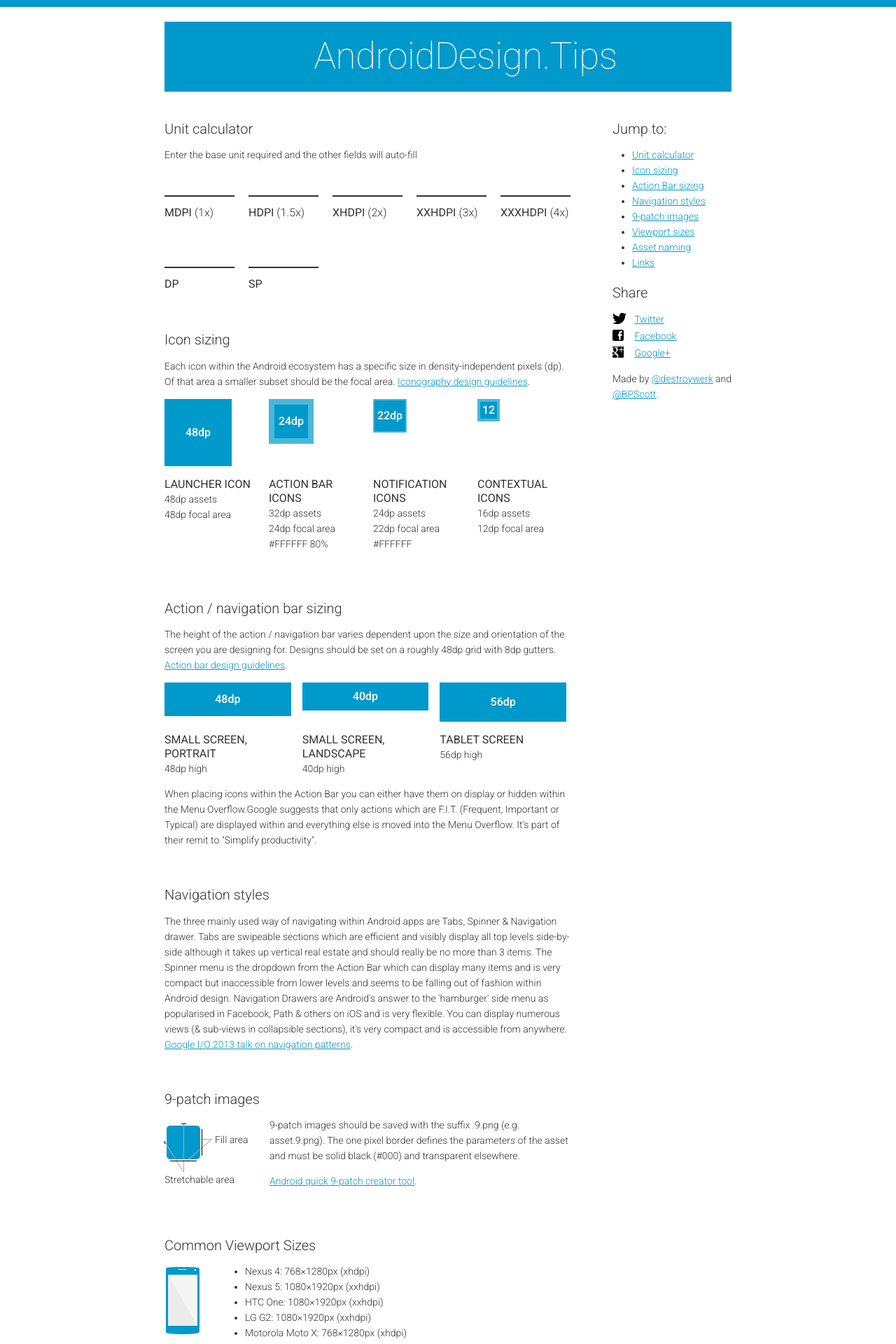
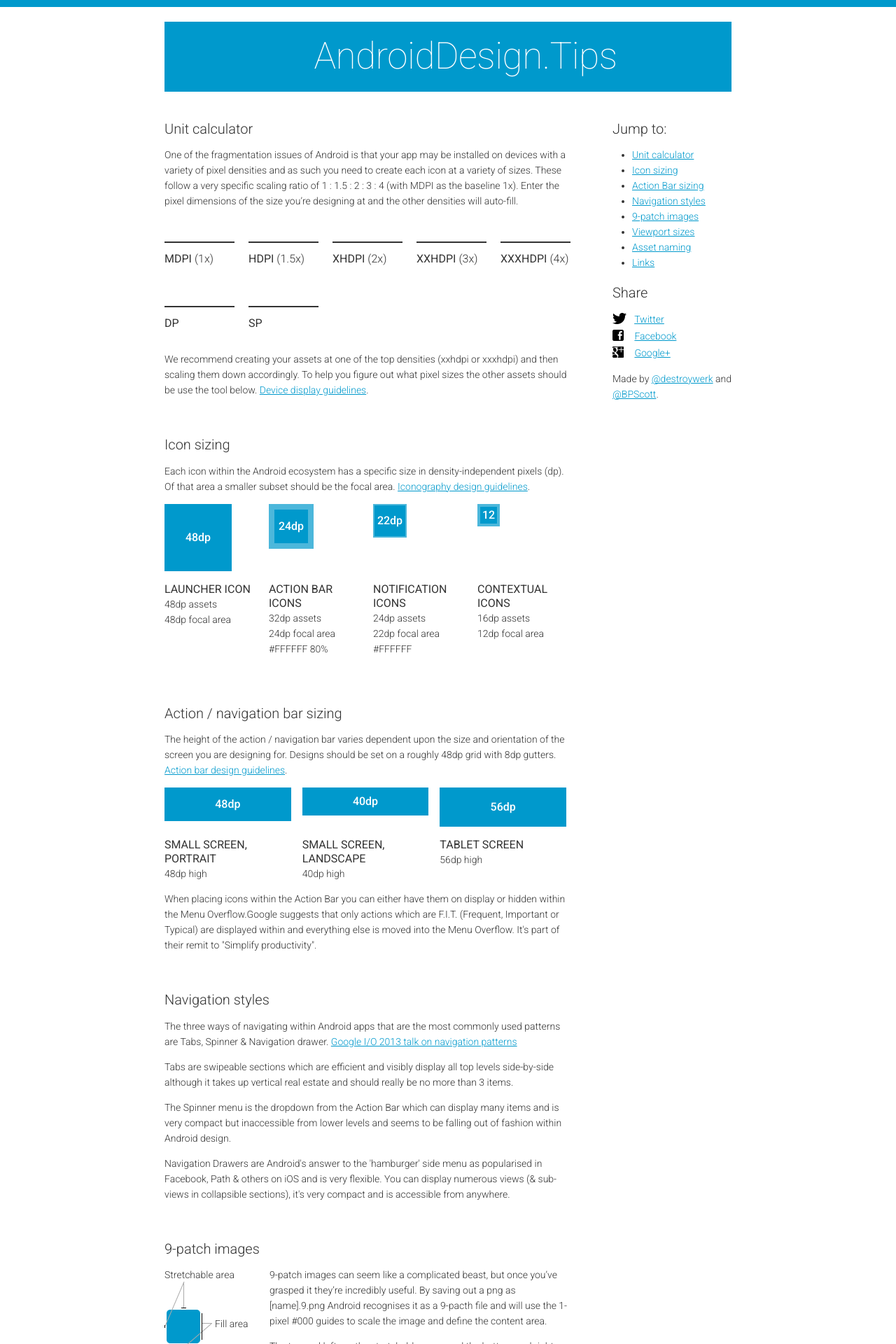
Before and after one commit to destroywerk/androiddesign.tips, a Jekyll site: the page built from index.html, in a window 1280 px wide. Shown: the top 1920 px of the page at 70% size. Built offline with Jekyll 4.4.1, drawn with Linux system fonts in a browser that asks for light colours; nearby versions of some CDN libraries; Markdown is read by kramdown in place of the engine named in the settings; some of the changed text lies outside the part shown.

Commit message:
Ch-ch-ch-ch-changes

```diff
--- a/_includes/9patch-images.html
+++ b/_includes/9patch-images.html
@@ -8,10 +8,11 @@
       <span class="nine-patch__img__stretch">Stretchable area</span>
     </div>
     <div class="nine-patch__text">
-      <p>
-        9-patch images should be saved with the suffix .9.png (e.g. asset.9.png).
-        The one pixel border defines the parameters of the asset and must be solid black (#000) and transparent elsewhere.
+      <p>9-patch images can seem like a complicated beast, but once you’ve grasped it they’re incredibly useful. By saving out a png as [name].9.png Android recognises it as a 9-pacth file and will use the 1-pixel #000 guides to scale the image and define the content area.
       </p>
+
+      <p>The top and left are the stretchable areas and the bottom and right are how to define where the content will fill. You need to bear in mind that the 1-pixel guide lines MUST be #000000 and at the edges of your image boundary and the rest of that 1px edge must be COMPLETELY transparent. Even 1 anti-aliased half pixel will cause the .9.png to fail.</p>
+
       <p><a href="http://android-ui-utils.googlecode.com/hg/asset-studio/dist/nine-patches.html">Android quick 9-patch creator tool</a>.</p>
     </div>
   </div>
--- a/_includes/asset-conventions.html
+++ b/_includes/asset-conventions.html
@@ -3,7 +3,7 @@
 
   <p>
     For your and your teams's sanity, stick to a naming convention when naming
-    your assets, based on what they represent. We suggest the following:
+    your assets, based on what they represent. <a href="http://petrnohejl.github.io/Android-Cheatsheet-For-Graphic-Designers/">Petr Nohejl</a> suggests the following:
   </p>
 
   <h3>Drawable assets</h3>
--- a/_includes/links.html
+++ b/_includes/links.html
@@ -1,5 +1,10 @@
 <div class="section" id="links">
   <h2 class="section__header">Links</h2>
+
+  <p>We highly recommend you go and read Google’s own Android guidelines which
+    do a more thorough and in-depth job of explaining all the nuances of the
+    platform. Read it. Learn it. Create.</p>
+
   <ul>
     <li><a href="https://developer.android.com/design/index.html">Android design guidelines</a></li>
     <li><a href="https://www.youtube.com/playlist?list=PLWz5rJ2EKKc8j2B95zGMb8muZvrIy-wcF">Android design in action</a></li>
--- a/_includes/navigation-styles.html
+++ b/_includes/navigation-styles.html
@@ -1,7 +1,21 @@
 <div class="section" id="navigation-styles">
   <h2 class="section__header">Navigation styles</h2>
+  <p>The three ways of navigating within Android apps that are the most commonly
+    used patterns are Tabs, Spinner &amp; Navigation drawer.
+    <a href="https://www.youtube.com/watch?v=XpqyiBR0lJ4">Google I/O 2013 talk
+    on navigation patterns</a></p>
 
-  <p>
-    The three mainly used way of navigating within Android apps are Tabs, Spinner &amp; Navigation drawer. Tabs are swipeable sections which are efficient and visibly display all top levels side-by-side although it takes up vertical real estate and should really be no more than 3 items. The Spinner menu is the dropdown from the Action Bar which can display many items and is very compact but inaccessible from lower levels and seems to be falling out of fashion within Android design. Navigation Drawers are Android's answer to the 'hamburger' side menu as popularised in Facebook, Path &amp; others on iOS and is very flexible. You can display numerous views (&amp; sub-views in collapsible sections), it's very compact and is accessible from anywhere. <a href="https://www.youtube.com/watch?v=XpqyiBR0lJ4">Google I/O 2013 talk on navigation patterns</a>.
-  </p>
+
+  <p>Tabs are swipeable sections which are efficient and visibly display all top
+    levels side-by-side although it takes up vertical real estate and should
+    really be no more than 3 items.</p>
+
+  <p>The Spinner menu is the dropdown from the Action Bar which can display many
+    items and is very compact but inaccessible from lower levels and seems to be
+     falling out of fashion within Android design.</p>
+
+  <p>Navigation Drawers are Android's answer to the 'hamburger' side menu as
+    popularised in Facebook, Path &amp; others on iOS and is very flexible. You
+    can display numerous views (&amp; sub-views in collapsible sections), it's
+    very compact and is accessible from anywhere.</p>
 </div>
--- a/_includes/unit-calculator.html
+++ b/_includes/unit-calculator.html
@@ -1,7 +1,14 @@
 <div class="section" id="unit-calculator">
   <h2 class="section__header">Unit calculator</h2>
-  <p>Enter the base unit required and the other fields will auto-fill</p>
-  <noscript><strong>Please enable JavaScript to use the unit calculator</strong></noscript>
+  <p>One of the fragmentation issues of Android is that your app may be
+    installed on devices with a variety of pixel densities and as such you need
+    to create each icon at a variety of sizes. These follow a very specific
+    scaling ratio of 1 : 1.5 : 2 : 3 : 4 (with MDPI as the baseline 1x).
+    Enter the pixel dimensions of the size you’re designing at and the other
+    densities will auto-fill.</p>
+
+
+  <noscript><p><strong>Please enable JavaScript to use the unit calculator</strong></p></noscript>
   <form class="unit-inputs">
 
     <div class="unit-input">
@@ -54,4 +61,11 @@
     </div>
 
   </form>
+
+  <p>We recommend creating your assets at one of the top densities (xxhdpi or
+    xxxhdpi) and then scaling them down accordingly. To help you figure out what
+    pixel sizes the other assets should be use the tool below. <a href="
+    http://developer.android.com/design/style/devices-displays.html">Device display
+    guidelines</a>.
+  </p>
 </div>
--- a/css/main.css
+++ b/css/main.css
@@ -186,7 +186,8 @@
 
 .unit-inputs {
   margin-left:-20px;
-  margin-top: -32px;
+  margin-top: -22px;
+  margin-bottom: 2em;
   overflow: hidden;
 }
 
@@ -197,7 +198,7 @@
   float:left;
   width: 50%;
   padding-left: 20px;
-  margin-top: 42px;
+  margin-top: 32px;
 }
 
 .unit-input--break {
@@ -392,13 +393,16 @@
 
 /* 9 patch image */
 .nine-patch {
-  overflow:hidden;
+  overflow: hidden;
 }
 .nine-patch__img {
   position: relative;
   float:left;
   width: 150px;
-  margin-top: 9px;
+}
+
+.nine-patch__img  img {
+  padding-top: 21px;
 }
 
 .nine-patch__text {
@@ -407,12 +411,12 @@
 
 .nine-patch__img__fill {
   position: absolute;
-  top: 12px;
+  top: 70px;
   left: 72px;
 }
 .nine-patch__img__stretch {
-  position:absolute;
-  top: 69px;
+  position: absolute;
+  top: 0;
   left: 0;
 }
 
@@ -427,7 +431,11 @@
 }
 
 .viewports__text {
-  margin-left: 75px;
+  margin-left: 107px;
+}
+
+.viewports__text ul {
+  padding-left: 0;
 }
 
 /* Asset Table */
```
Also changed, not shown: img/9patch.png.
